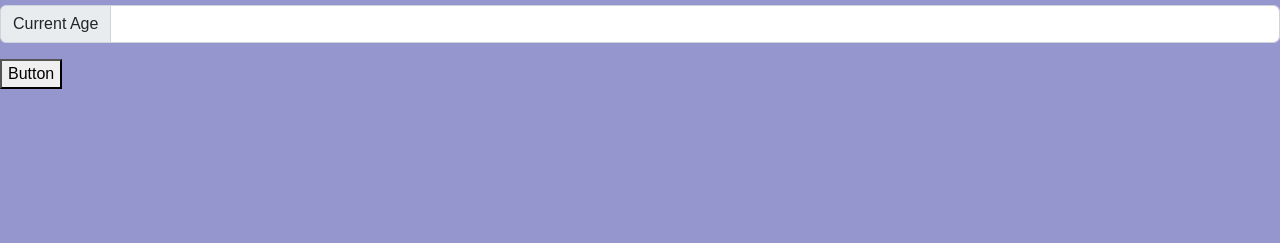
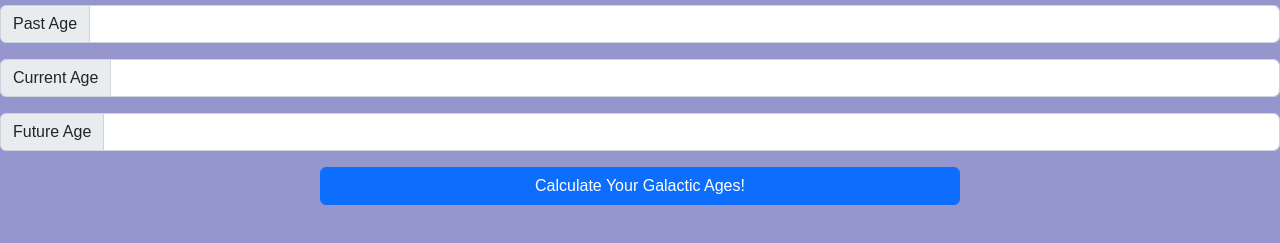
Before and after one commit to SierraProgramPioneer/super-galactic-age-calculator, a website built with webpack: page src/index.html in a window 1280 px wide. Shown: the part 41-284 px from the top of the page. Built offline with nearby package versions, Linux system fonts and the light colour scheme.

Commit message:
Fix form ids to get age inputs of user and translate them into a human class

```diff
--- a/src/index.html
+++ b/src/index.html
@@ -13,11 +13,24 @@
     <form id="spaceAge">
 
         <div class="input-group mb-3">
-            <span class="input-group-text" id="currentAge">Current Age</span>
-            <input type="number" class="form-control" aria-describedby="currentAge">
+            <span class="input-group-text">Past Age</span>
+            <input type="number" class="form-control" id="pastAge" aria-describedby="pastAge">
         </div>
 
-        <button type="submit" id="submit">Button</button>
+        <div class="input-group mb-3">
+            <span class="input-group-text">Current Age</span>
+            <input type="number" class="form-control" id="currentAge" aria-describedby="currentAge">
+        </div>
+
+        <div class="input-group mb-3">
+            <span class="input-group-text">Future Age</span>
+            <input type="number" class="form-control" id="futureAge" aria-describedby="futureAge">
+        </div>
+
+        <div class="d-grid gap-2 col-6 mx-auto">
+            <button class="btn btn-primary" type="submit">Calculate Your Galactic Ages!</button>
+        </div>
+
     </form>
 </body>
 
--- a/src/index.js
+++ b/src/index.js
@@ -12,7 +12,11 @@ import SpaceAgeCalculator from "./js/person";
 // Handle Form Submission
 function handleFormSubmission(event) {
     event.preventDefault();
-    const human = new SpaceAgeCalculator;
+    const pastAge = document.getElementById("pastAge").value;
+    const currentAge = document.getElementById("currentAge").value;
+    const futureAge = document.getElementById("futureAge").value;
+    console.log(pastAge);
+    const human = new SpaceAgeCalculator(pastAge, currentAge, futureAge);
     console.log(human);
 }
 
@@ -22,4 +26,5 @@ function submitButton() {
     submitButton.addEventListener("submit", handleFormSubmission);
 }
 
+
 window.onload = submitButton;
```
